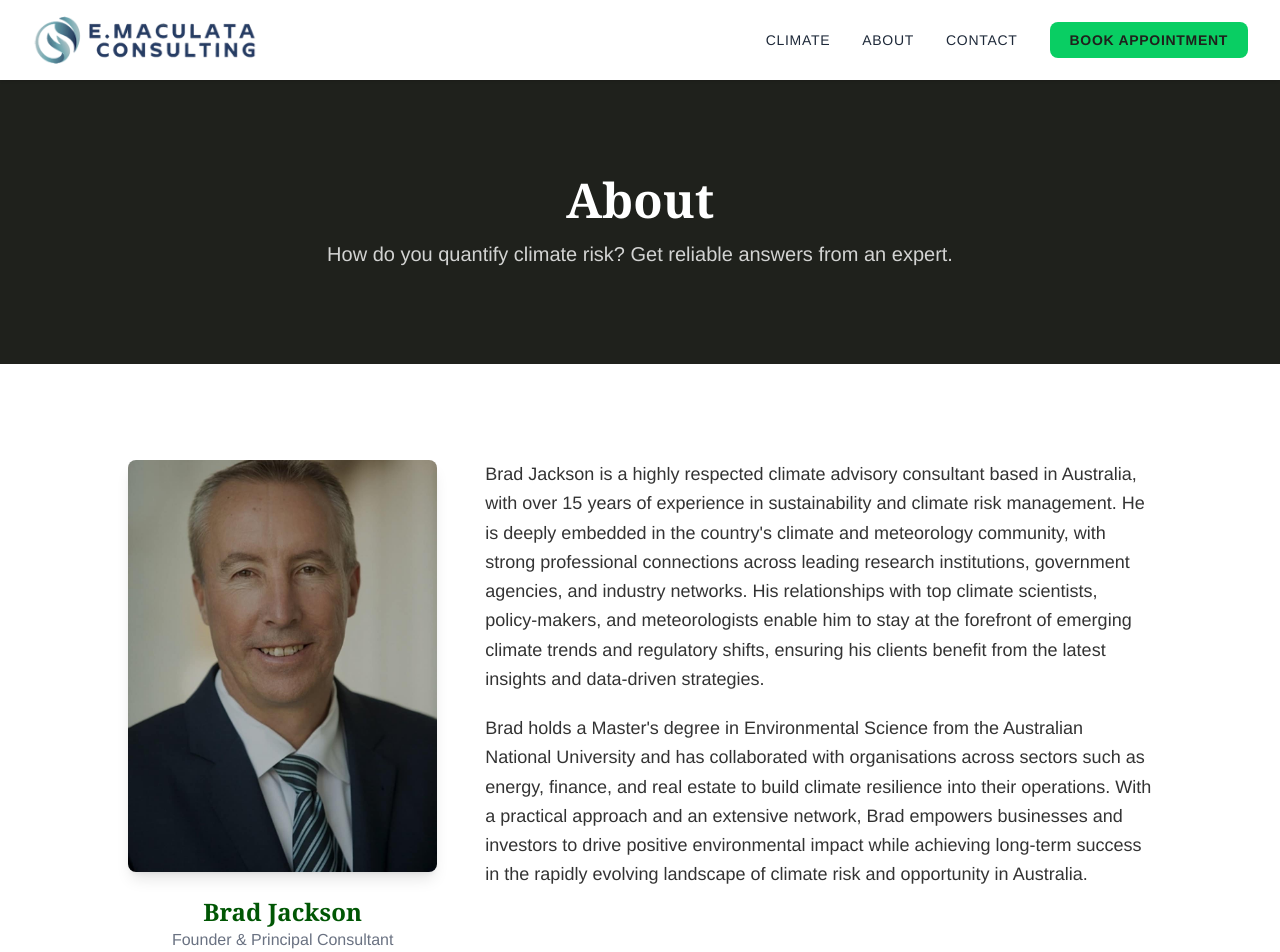
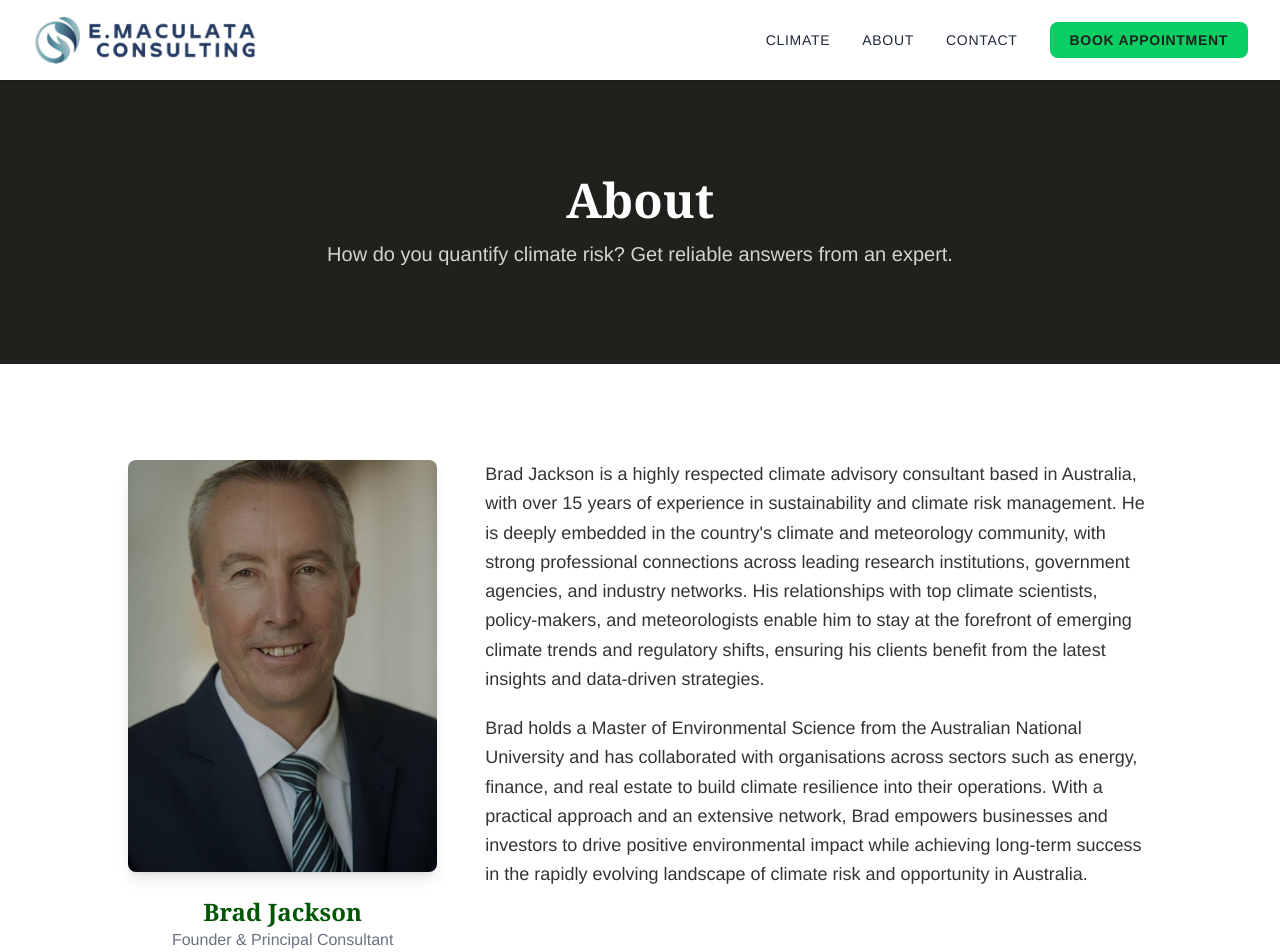
Before and after one commit to miriambeecham/emaculata, a Next.js app: page /about in a window 1280 px wide. Shown: the top 952 px of the page. Built offline with nearby package versions, Linux system fonts and the light colour scheme.

Commit message:
Correct degree title from Master's to Master of Environmental Science

```diff
--- a/src/app/about/page.tsx
+++ b/src/app/about/page.tsx
@@ -55,7 +55,7 @@ export default function AboutPage() {
                 benefit from the latest insights and data-driven strategies.
               </p>
               <p>
-                Brad holds a Master&apos;s degree in Environmental Science from the
+                Brad holds a Master of Environmental Science from the
                 Australian National University and has collaborated with organisations
                 across sectors such as energy, finance, and real estate to build
                 climate resilience into their operations. With a practical
```
